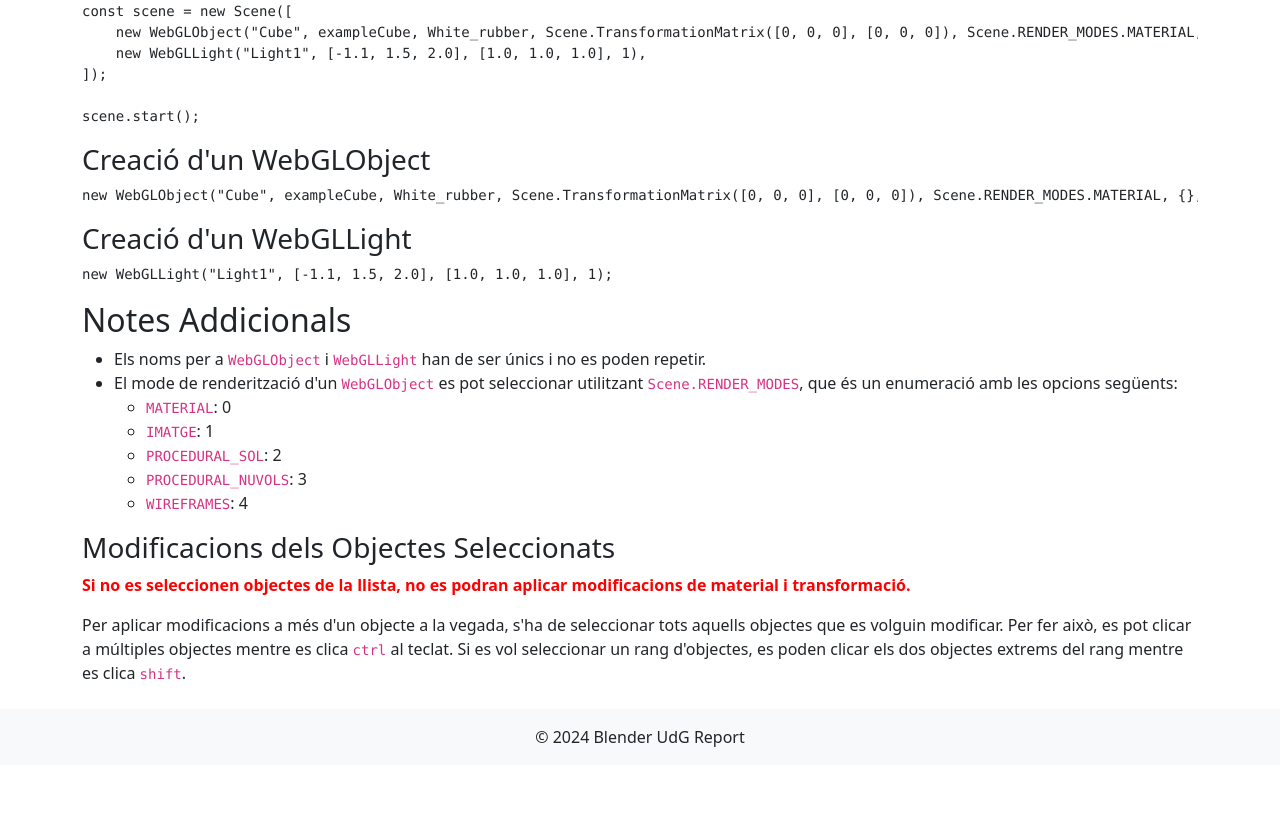
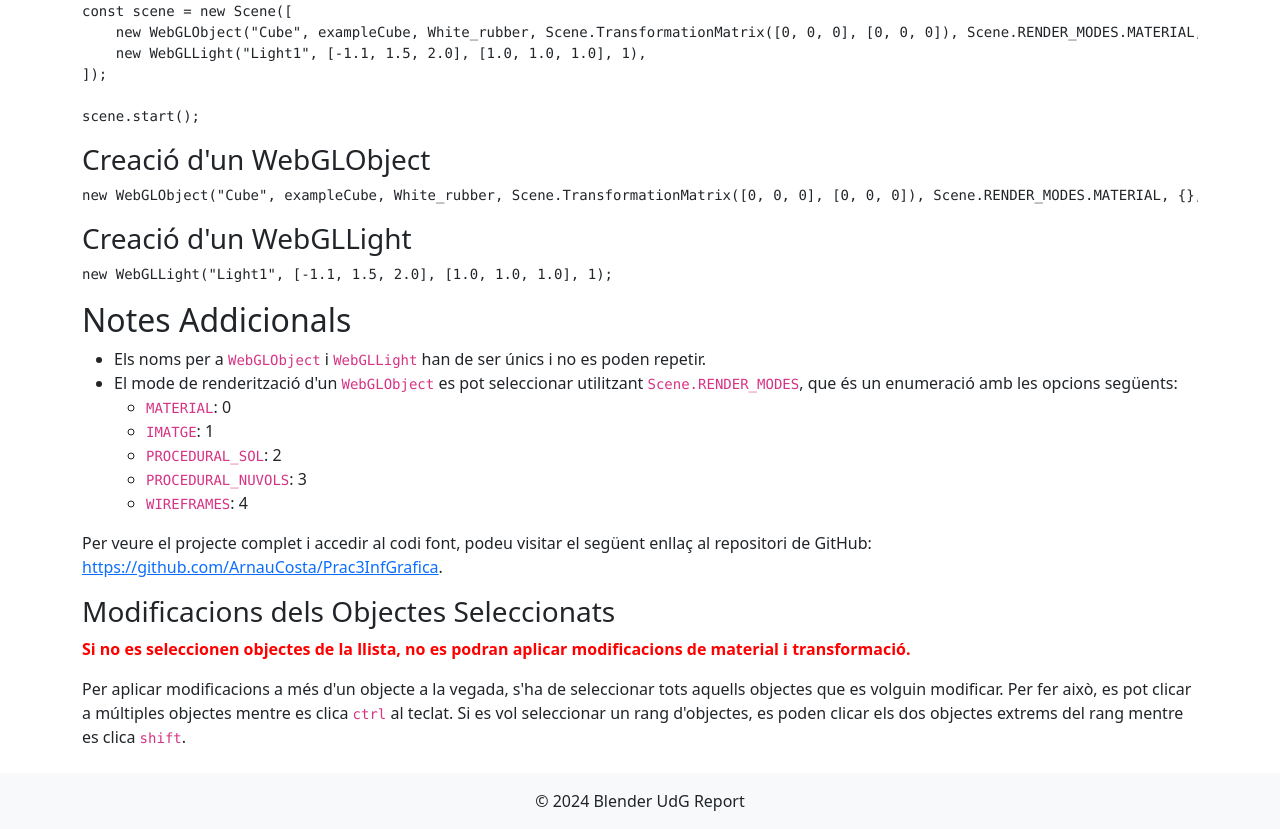
Before and after one commit to ArnauCosta/Prac3InfGrafica, a plain HTML site: page informe.html in a window 1280 px wide. Shown: the part 1013-1842 px from the top of the page. Before the commit the page ends 1778 px from the top, so only its background shows below. Drawn offline with nearby package versions, Linux system fonts and the light colour scheme.

Commit message:
inclusio de link a github

```diff
--- a/informe.html
+++ b/informe.html
@@ -71,9 +71,9 @@ scene.start();
                     </ul>
                 </li>
             </ul>
+            <p>Per veure el projecte complet i accedir al codi font, podeu visitar el següent enllaç al repositori de GitHub: <a href="https://github.com/ArnauCosta/Prac3InfGrafica" target="_blank">https://github.com/ArnauCosta/Prac3InfGrafica</a>.</p>
         </section>
 
-        <!-- Nova Secció per Explicar sobre la selecció i modificació dels objectes -->
         <section>
             <h3>Modificacions dels Objectes Seleccionats</h3>
             <p><strong style="color:red;">Si no es seleccionen objectes de la llista, no es podran aplicar modificacions de material i transformació.</strong></p>
```
